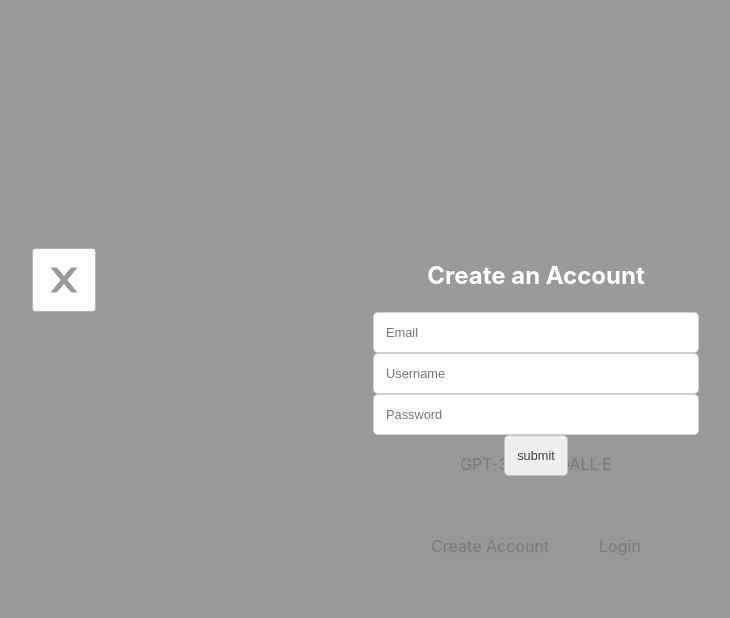
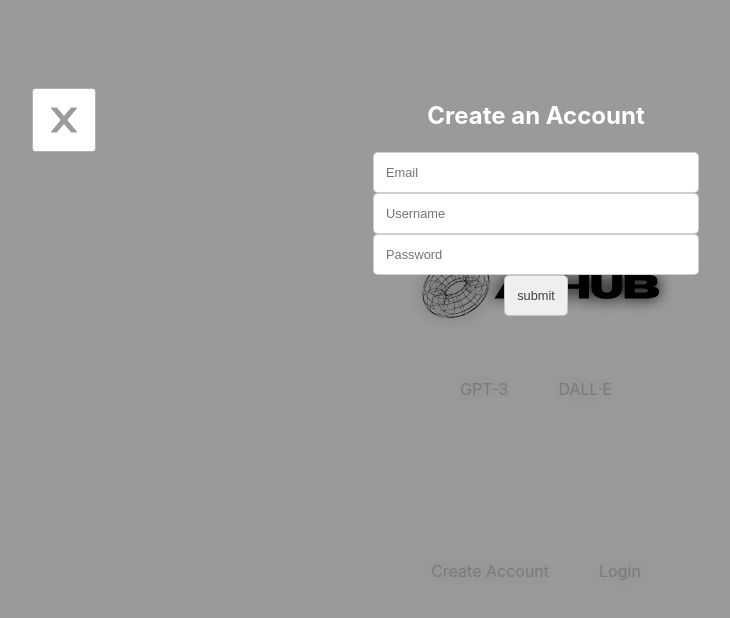
Before and after one commit to gaelzarco/aihub, a React (Create React App) app in the folder client/: page /create in a window 1280 px wide. Shown: the top 618 px of the page, without its empty margins (104-834 px from the left). Built offline with nearby package versions, Linux system fonts and the light colour scheme.

Commit message:
boilerplate user form information created

```diff
--- a/client/src/App.css
+++ b/client/src/App.css
@@ -46,7 +46,7 @@
 
 .pop-user-form {
   margin: auto;
-  height: 40%;
+  height: 80%;
   width: 80%;
 }
 
@@ -71,13 +71,22 @@
   box-shadow: 10px 10px 10px 10px rgba(0, 0, 0, 0.205);
 }
 
-:is(nav, footer) {
+nav {
   display: flex;
   align-content: center;
   justify-content: center;
 }
 
+footer {
+  display: inline-flex;
+  align-content: center;
+  justify-content: center;
+  margin-top: 100px;
+  margin-bottom: 50px;
+}
+
 :is(nav, footer) a {
+  display: inline-flex;
   text-decoration: none;
   padding-inline: 25px;
   color: rgba(65, 65, 65, 0.25);
--- a/client/src/components/CreateAccount.tsx
+++ b/client/src/components/CreateAccount.tsx
@@ -1,14 +1,41 @@
 import { AiFillCloseSquare } from "react-icons/ai"
-import { FormEvent } from 'react'
+import { FormEvent, useState } from 'react'
 import { useNavigate } from "react-router-dom"
 
 function CreateAccount() {
     const navigate = useNavigate()
 
-    const handleSubmit = (e: FormEvent<HTMLFormElement>) => {
-        e.preventDefault()
-        console.log('submit!')
+    const [ credentials, setCredentials ] = useState({
+        email: '',
+        username: '',
+        password: ''
+    })
+
+    const handleSubmit = async (e: FormEvent<HTMLFormElement>) => {
+      e.preventDefault()
+      console.log(credentials)
+
+    //   const response = await fetch('/', {
+    //     method: 'POST',
+    //     headers : {
+    //       'Content-Type': 'application/json'
+    //       },
+    //     body: JSON.stringify(credentials)
+    //   })
+
+    //   const data = await response.json()
+    //   console.log(data)
     }
+
+    const emailHandler = (event: React.ChangeEvent<HTMLInputElement>) => {
+      setCredentials({...credentials, email: event.target.value});
+    };
+    const usernameHandler = (event: React.ChangeEvent<HTMLInputElement>) => {
+        setCredentials({...credentials, username: event.target.value});
+      };
+      const passwordHandler = (event: React.ChangeEvent<HTMLInputElement>) => {
+        setCredentials({...credentials, password: event.target.value});
+      };
 
     return (
         <div className='pop-container'>
@@ -21,10 +48,10 @@ function CreateAccount() {
 
                 <div>
                 <form onSubmit={handleSubmit}>
-                    <div><input type='email' placeholder='Email' /></div>
-                    <div><input type='text' placeholder='Username' /></div>
-                    <div><input type='password' placeholder='Password' /></div>
-                    <div><input type='button' value='submit' /></div>
+                    <div><input type='email' placeholder='Email' onChange={(e) => {emailHandler(e)}}/></div>
+                    <div><input type='text' placeholder='Username' onChange={(e) => {usernameHandler(e)}}/></div>
+                    <div><input type='password' placeholder='Password' onChange={(e) => {passwordHandler(e)}}/></div>
+                    <div><input type='submit' value='submit' /></div>
                 </form>
                 </div>
             </div>
--- a/client/src/components/Login.tsx
+++ b/client/src/components/Login.tsx
@@ -1,14 +1,43 @@
 import { AiFillCloseSquare } from "react-icons/ai"
-import { FormEvent } from 'react'
+import { FormEvent, useState } from 'react'
 import { useNavigate } from "react-router-dom"
 
 function Login() {
     const navigate = useNavigate()
 
-    const handleSubmit = (e: FormEvent<HTMLFormElement>) => {
-        e.preventDefault()
-        console.log('submit!')
+    const [ credentials, setCredentials ] = useState({
+        email: '',
+        username: '',
+        password: ''
+    })
+
+    const handleSubmit = async (e: FormEvent<HTMLFormElement>) => {
+      e.preventDefault()
+      console.log(credentials)
+
+    //   const response = await fetch('/', {
+    //     method: 'POST',
+    //     headers : {
+    //       'Content-Type': 'application/json'
+    //       },
+    //     body: JSON.stringify(credentials)
+    //   })
+
+    //   const data = await response.json()
+    //   console.log(data)
     }
+
+    const emailHandler = (event: React.ChangeEvent<HTMLInputElement>) => {
+      setCredentials({...credentials, email: event.target.value});
+    };
+
+    const usernameHandler = (event: React.ChangeEvent<HTMLInputElement>) => {
+    setCredentials({...credentials, username: event.target.value});
+    };
+
+    const passwordHandler = (event: React.ChangeEvent<HTMLInputElement>) => {
+    setCredentials({...credentials, password: event.target.value});
+    };
 
     return (
         <div className='pop-container'>
@@ -21,10 +50,10 @@ function Login() {
 
                 <div>
                 <form onSubmit={handleSubmit}>
-                    <div><input type='email' placeholder='Email' /></div>
-                    <div><input type='text' placeholder='Username' /></div>
-                    <div><input type='password' placeholder='Password' /></div>
-                    <div><input type='button' value='submit' /></div>
+                    <div><input type='email' placeholder='Email' onChange={(e) => {emailHandler(e)}}/></div>
+                    <div><input type='text' placeholder='Username' onChange={(e) => {usernameHandler(e)}}/></div>
+                    <div><input type='password' placeholder='Password' onChange={(e) => {passwordHandler(e)}}/></div>
+                    <div><input type='submit' value='submit' /></div>
                 </form>
                 </div>
             </div>
```
